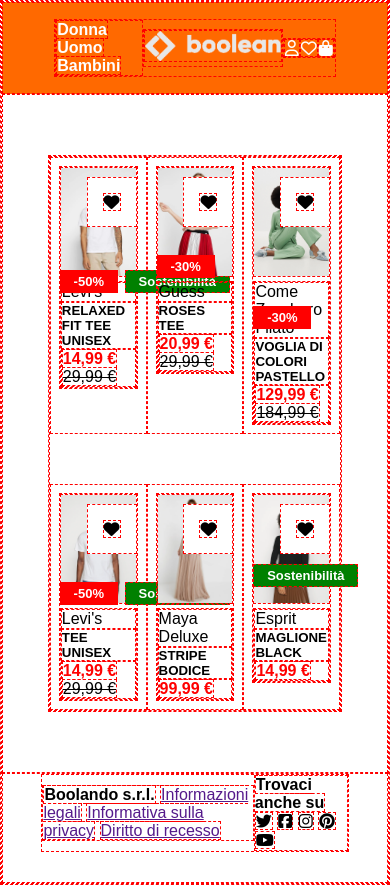
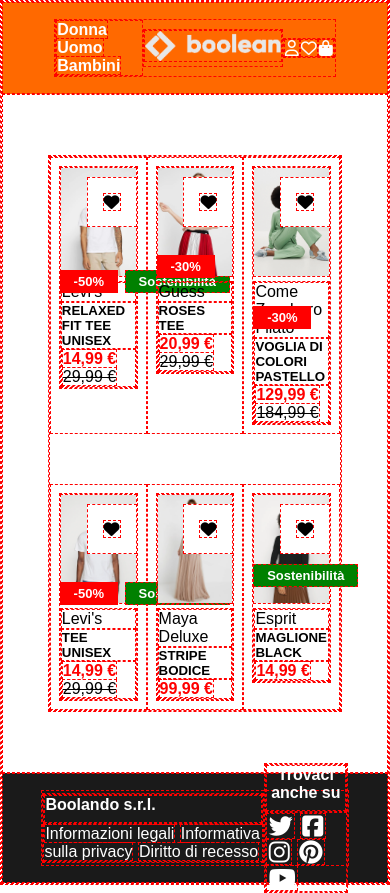
Before and after one commit to rolindaz/html-css-boolando, a plain HTML site: page index.html in a window 390 px wide. Drawn offline with Linux system fonts and the light colour scheme.

Commit message:
Enhance footer layout with improved styling and responsiveness; update HTML structure for better organization

```diff
--- a/css/style.css
+++ b/css/style.css
@@ -43,7 +43,10 @@
     padding: 0.5rem;
 }
 
-
+.footer-box {
+    padding-bottom: 0.5rem;
+    display: block;
+}
 
 .d-flex {
     display: flex;
@@ -141,10 +144,28 @@
 /* Footer */
 
 footer {
+    align-content: center;
     width: 100%;
     height: 110px;
+    background-color: var(--ly-dark-primary);
+    color: var(--ly-light-primary);
+    a {
+        color: var(--ly-light-primary);
+        text-decoration: none;
+    }
     >div {
+        height: 70%;
         justify-content: space-between;
         align-items: center;
+        align-content: space-between;
+
+        #footer-box-2 {
+            text-align: center;
+        }
+
+        i {
+            font-size:x-large;
+            padding: 0 0.1rem;
+        }
     }
 }
--- a/index.html
+++ b/index.html
@@ -8,7 +8,7 @@
     <link rel="stylesheet" href="https://cdnjs.cloudflare.com/ajax/libs/font-awesome/6.7.2/css/all.min.css" integrity="sha512-Evv84Mr4kqVGRNSgIGL/F/aIDqQb7xQ2vcrdIwxfjThSH8CSR7PBEakCr51Ck+w+/U6swU2Im1vVX0SVk9ABhg==" crossorigin="anonymous" referrerpolicy="no-referrer" />
 </head>
 <body>
-    <header id="app_header">
+    <header>
         <div class="container d-flex">
             <nav class="menu-sx">
                 <a href="">Donna</a>
@@ -25,7 +25,7 @@
             </nav>
         </div>
     </header>
-    <main id="app_main">
+    <main>
         <section class="container">
             <div class="row">
                 <div class="col-4">
@@ -119,19 +119,28 @@
     <footer>
         <div class="container d-flex">
             <div>
-                <strong>Boolando s.r.l.</strong>
+                <div>
+                    <b class="footer-box">Boolando s.r.l.</b>
+                </div>
+                <div>
                     <a href="">Informazioni legali</a>
                     <a href="">Informativa sulla privacy</a>
                     <a href="">Diritto di recesso</a>
                 </div>
+            </div>
             <div>
-                <b>Trovaci anche su</b>
+                <div>
+                    <b id="footer-box-2" class="footer-box">Trovaci anche su</b>
+                </div>
+                <div id="icons">
                     <i class="fa-brands fa-twitter"></i>
                     <i class="fa-brands fa-square-facebook"></i>
                     <i class="fa-brands fa-instagram"></i>
                     <i class="fa-brands fa-pinterest"></i>
                     <i class="fa-brands fa-youtube"></i>
                 </div>
+
+            </div>
         </div>
     </footer>
 </body>
```
Lines whose indentation alone changed are shown as unchanged.
